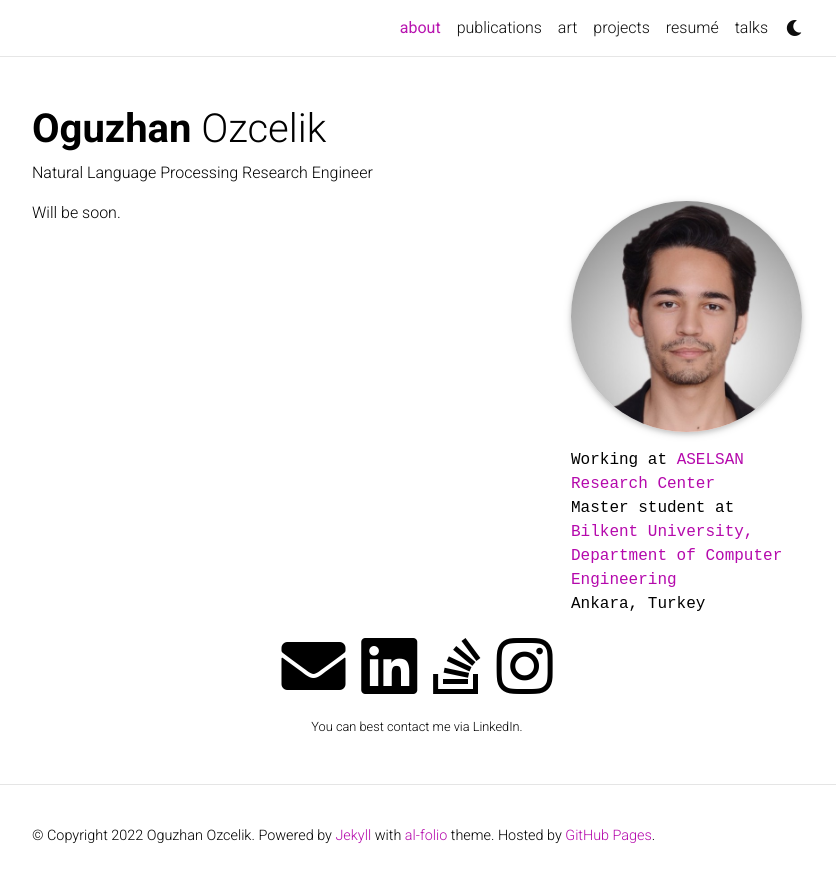
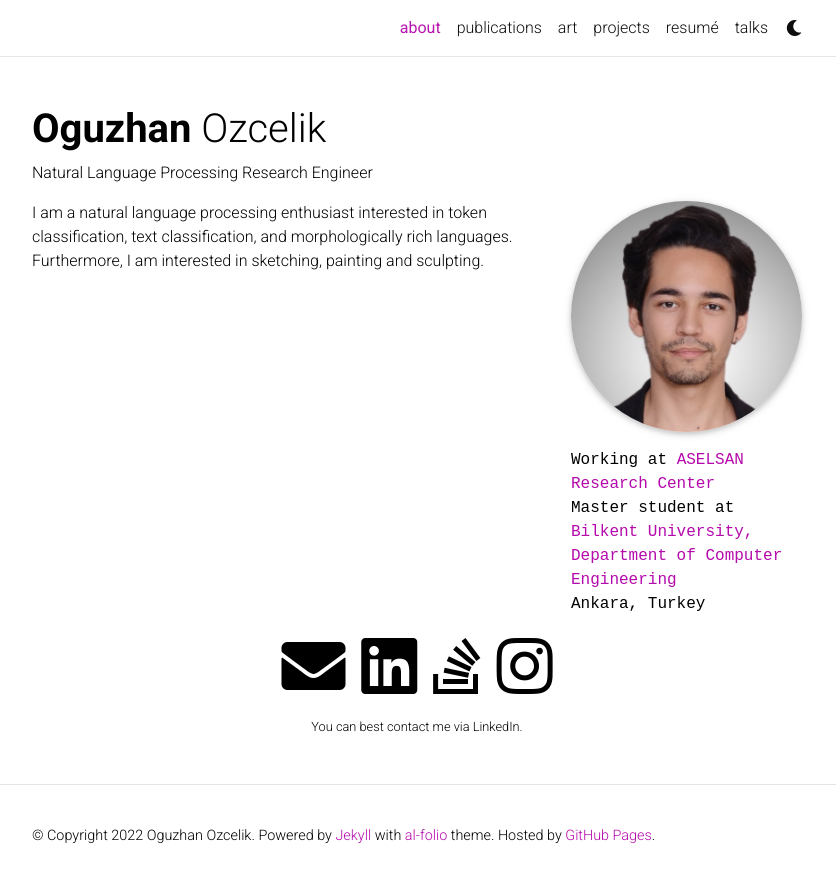
Before and after one commit to ogozcelik/info, a Jekyll site: the page built from _pages/about.md, in a window 1280 px wide. Shown: the top 882 px of the page, without its empty margins (223-1059 px from the left). Built offline with Jekyll 4.4.1, drawn with Linux system fonts in a browser that asks for light colours; full-size pictures stand in for the smaller copies a plugin makes; comment, search, counter and statistics services are not loaded; a style sheet for code colours, icons or effects is not loaded.

Commit message:
Update about.md

```diff
--- a/_pages/about.md
+++ b/_pages/about.md
@@ -18,4 +18,4 @@ selected_papers: false # includes a list of papers marked as "selected={true}"
 social: true  # includes social icons at the bottom of the page
 ---
 
-Will be soon.
+I am a natural language processing enthusiast interested in token classification, text classification, and morphologically rich languages. Furthermore, I am interested in sketching, painting and sculpting.
```
